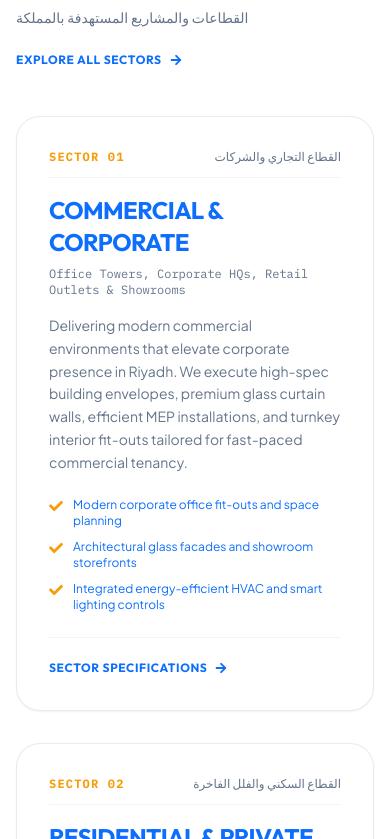
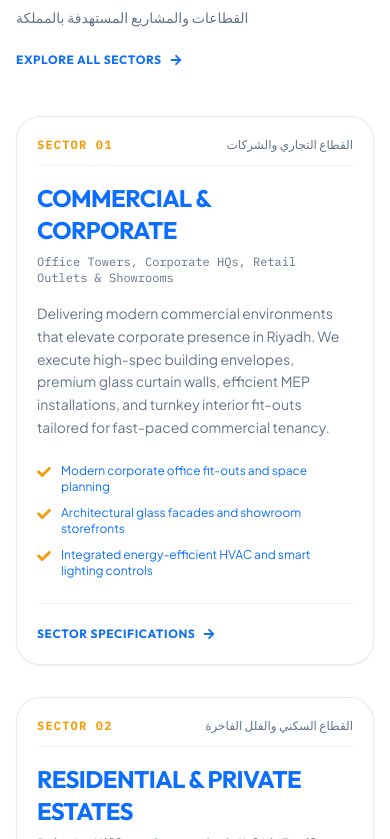
Before and after one commit to MahadSajjad/Emirates-Front-Contracting, a React (Vite) app: page / in a window 390 px wide. Shown: the part 7245-8084 px from the top of the page. Built offline with nearby package versions, Linux system fonts and the light colour scheme.

Commit message:
feat: add SectorsPreview component to showcase industry capabilities

```diff
--- a/src/components/sections/SectorsPreview.jsx
+++ b/src/components/sections/SectorsPreview.jsx
@@ -38,7 +38,7 @@ export const SectorsPreview = () => {
         >
           {sectors.map((sector, index) => (
             <StaggerItem key={sector.id}>
-              <div className="group h-full bg-white border border-slate-200/80 rounded-xl p-8 hover-lift hover:border-cta/50 shadow-sm flex flex-col justify-between transition-all duration-300">
+              <div className="group h-full bg-white border border-slate-200/80 rounded-xl p-5 sm:p-8 hover-lift hover:border-cta/50 shadow-sm flex flex-col justify-between transition-all duration-300">
                 <div>
                   <div className="flex items-center justify-between gap-4 mb-4 pb-3 border-b border-slate-100">
                     <span className="font-mono text-xs text-cta uppercase tracking-widest font-bold">
```
